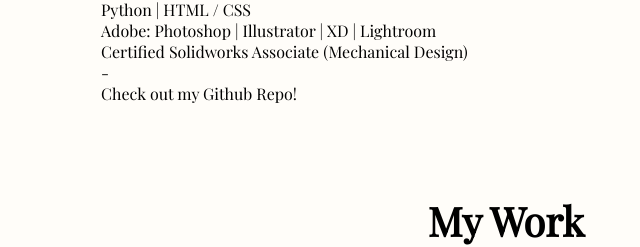
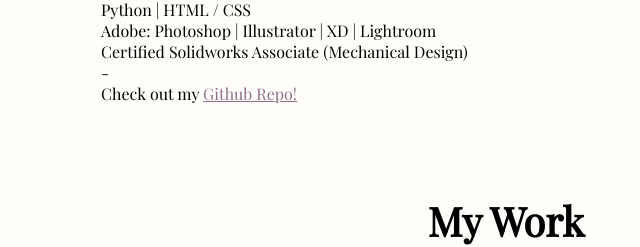
Before and after one commit to laurenkamm/laurenkamm.github.io, a plain HTML site: page css-midterm/css_midterm.html in a window 1280 px wide. Shown: the part 700-947 px from the top of the page, 134-774 px from the left. Drawn offline with nearby package versions, Linux system fonts and the light colour scheme.

Commit message:
css midterm

```diff
--- a/css-midterm/css_midterm.css
+++ b/css-midterm/css_midterm.css
@@ -28,6 +28,10 @@ h1 {
     margin: 0 auto;
     padding-left: 70px;
 
+}
+
+a {
+    color: #90708C;
 }
 
 .img {
--- a/css-midterm/css_midterm.html
+++ b/css-midterm/css_midterm.html
@@ -28,7 +28,7 @@
                     <li>Adobe: Photoshop | Illustrator | XD | Lightroom </li>
                     <li>Certified Solidworks Associate (Mechanical Design) </li>
                     <li>-</li>
-                    <li>Check out my Github Repo!</li>
+                    <li>Check out my <a href="https://github.com/laurenkamm/laurenkamm.github.io">Github Repo!</a></li>
                 </ul>
             </div>
         </div>
```
